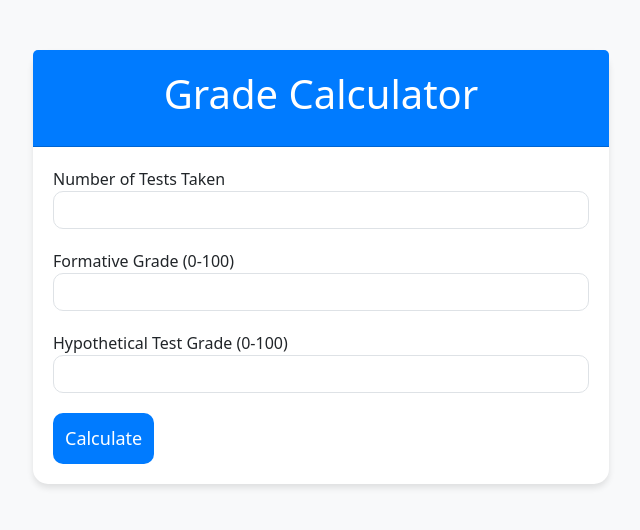
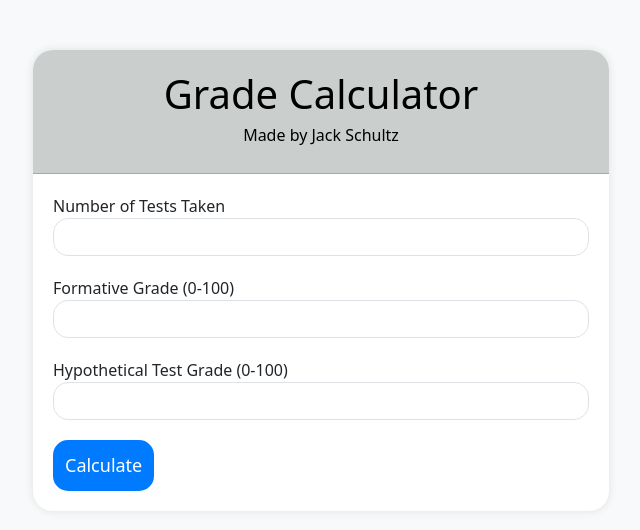
Before and after one commit to python-coder11/grade_calculator, a Flask app: page / in a window 1280 px wide. Shown: the top 530 px of the page, without its empty margins (319-959 px from the left). Run offline with Flask 3, Linux system fonts and the light colour scheme.

Commit message:
Update index.html

```diff
--- a/templates/index.html
+++ b/templates/index.html
@@ -5,86 +5,15 @@
     <meta name="viewport" content="width=device-width, initial-scale=1.0">
     <title>Grade Calculator</title>
     <link href="https://cdn.jsdelivr.net/npm/bootstrap@5.3.2/dist/css/bootstrap.min.css" rel="stylesheet" integrity="sha384-T3c6CoIi6uLrA9TneNEoa7RxnatzjcDSCmG1MXxSR1GAsXEV/Dwwykc2MPK8M2HN" crossorigin="anonymous">
-    <style>
-        body {
-            background-color: #f8f9fa;
-        }
-
-        .container {
-            max-width: 600px;
-            margin-top: 50px;
-        }
-
-        .card {
-            border: none;
-            border-radius: 15px;
-            box-shadow: 0 4px 6px rgba(0, 0, 0, 0.1);
-        }
-
-        .card-header {
-            background-color: #007bff;
-            border-radius: 15px 15px 0 0;
-            padding: 20px;
-            color: #fff;
-            text-align: center;
-        }
-
-        .card-body {
-            padding: 20px;
-        }
-
-        .form-group {
-            margin-bottom: 20px;
-        }
-
-        .form-control {
-            border-radius: 10px;
-        }
-
-        .btn-primary {
-            background-color: #007bff;
-            border: none;
-            border-radius: 10px;
-            padding: 12px;
-            font-size: 18px;
-            transition: background-color 0.3s ease;
-        }
-
-        .btn-primary:hover {
-            background-color: #0056b3;
-        }
-
-        .alert {
-            border-radius: 10px;
-            text-align: center;
-            font-size: 18px;
-        }
-
-        .icon {
-            font-size: 24px;
-            margin-right: 10px;
-        }
-
-        .test-card {
-            background-color: #f8f9fa;
-            border: 1px solid #dee2e6;
-            border-radius: 10px;
-            padding: 20px;
-            margin-top: 20px;
-        }
-
-        @media (max-width: 576px) {
-            .container {
-                margin-top: 20px;
-            }
-        }
-    </style>
+    <link rel="stylesheet" type="text/css" href="{{ url_for('static', filename='css/style.css') }}">
 </head>
 <body>
+    <div class="background-wrapper">
     <div class="container">
-        <div class="card">
+        <div class="card custom-card">
             <div class="card-header">
                 <h1 class="card-title">Grade Calculator</h1>
+                <h6>Made by Jack Schultz</h6>
             </div>
             <div class="card-body">
                 <form method="post" id="gradeForm">
@@ -99,12 +28,12 @@
 
                     <div class="form-group">
                         <label for="formative_grade">Formative Grade (0-100)</label>
-                        <input type="number" class="form-control" name="formative_grade" required value="{{ request.form.get('formative_grade', '') }}" min="0" max="100">
+                        <input type="text" class="form-control" name="formative_grade" required>
                     </div>
 
                     <div class="form-group">
                         <label for="grade_test">Hypothetical Test Grade (0-100)</label>
-                        <input type="number" class="form-control" name="grade_test" required value="{{ request.form.get('grade_test', '') }}" min="0" max="100" step="0.01">
+                        <input type="text" class="form-control" name="grade_test">
                     </div>
 
                     <button type="submit" class="btn btn-primary btn-block">
@@ -116,37 +45,17 @@
                     <div class="mt-4 alert alert-success">
                         <span class="icon">&#x2705;</span> {{ answer }}
                     </div>
+                    <br>
+                <div align="center">
+                    <a type="button" class="btn btn-primary" href="/">Reset</a>
+                    </div>
                 {% endif %}
             </div>
         </div>
     </div>
+    </div>
 
     <script src="https://cdn.jsdelivr.net/npm/bootstrap@5.3.2/dist/js/bootstrap.bundle.min.js" integrity="sha384-C6RzsynM9kWDrMNeT87bh95OGNyZPhcTNXj1NW7RuBCsyN/o0jlpcV8Qyq46cDfL" crossorigin="anonymous"></script>
-
-    <script>
-        function updateTestFields() {
-            var numTests = document.getElementById('num_of_tests').value;
-            var container = document.getElementById('testFieldsContainer');
-            var group = document.getElementById('testFieldsGroup');
-
-            if (numTests > 0) {
-                group.style.display = 'block';
-                container.innerHTML = '';
-
-                for (var i = 0; i < numTests; i++) {
-                    var div = document.createElement('div');
-                    div.className = 'col-md-4 mb-3';
-                    div.innerHTML = '<label for="test_' + (i+1) + '">Test ' + (i+1) + ' Grade</label>' +
-                                    '<input type="number" class="form-control" name="test_' + (i+1) + '" required min="0" max="100" step="0.01">';
-                    container.appendChild(div);
-                }
-            } else {
-                group.style.display = 'none';
-            }
-        }
-
-        document.getElementById('num_of_tests').addEventListener('input', updateTestFields);
-        updateTestFields();
-    </script>
+    <script src="{{ url_for('static', filename='js/index.js') }}"></script>
 </body>
 </html>
```
